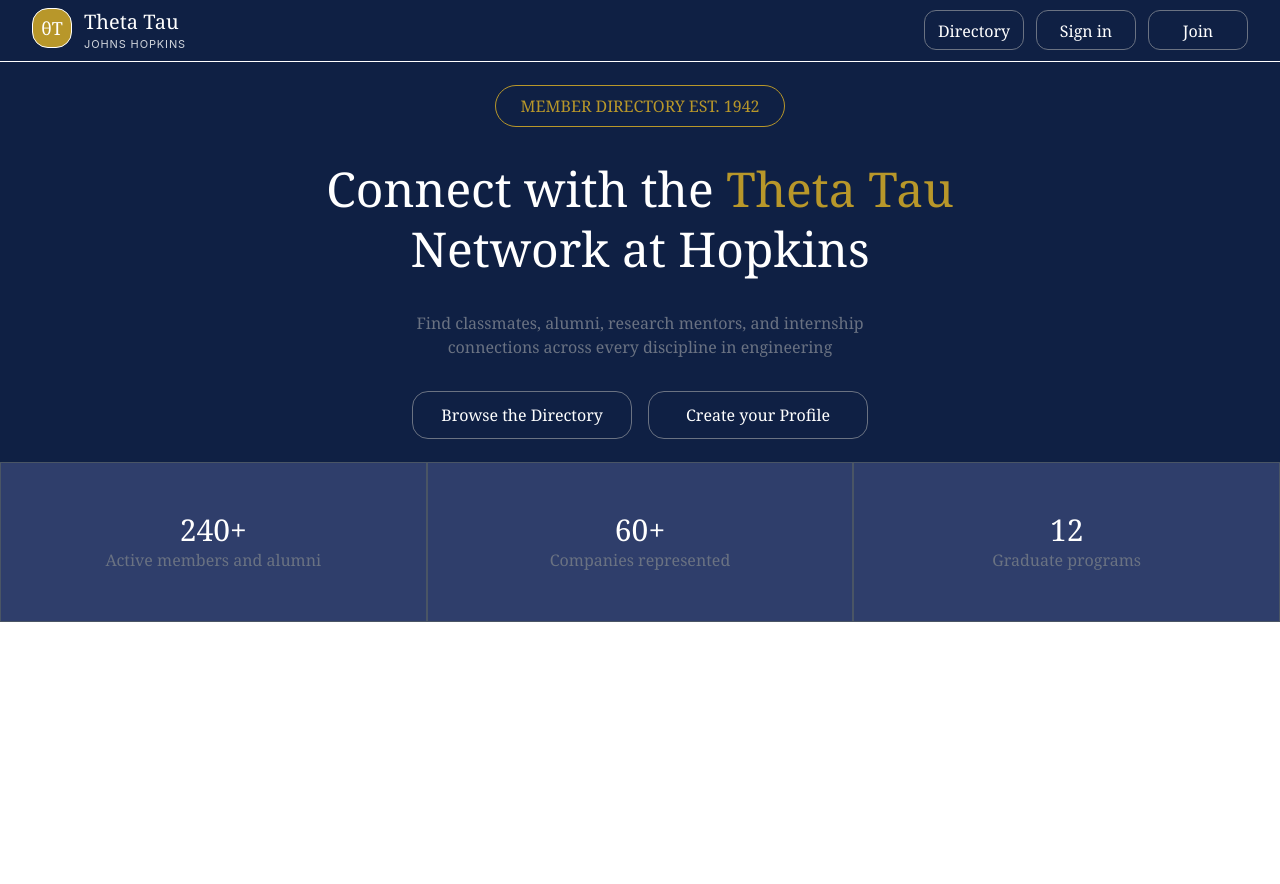
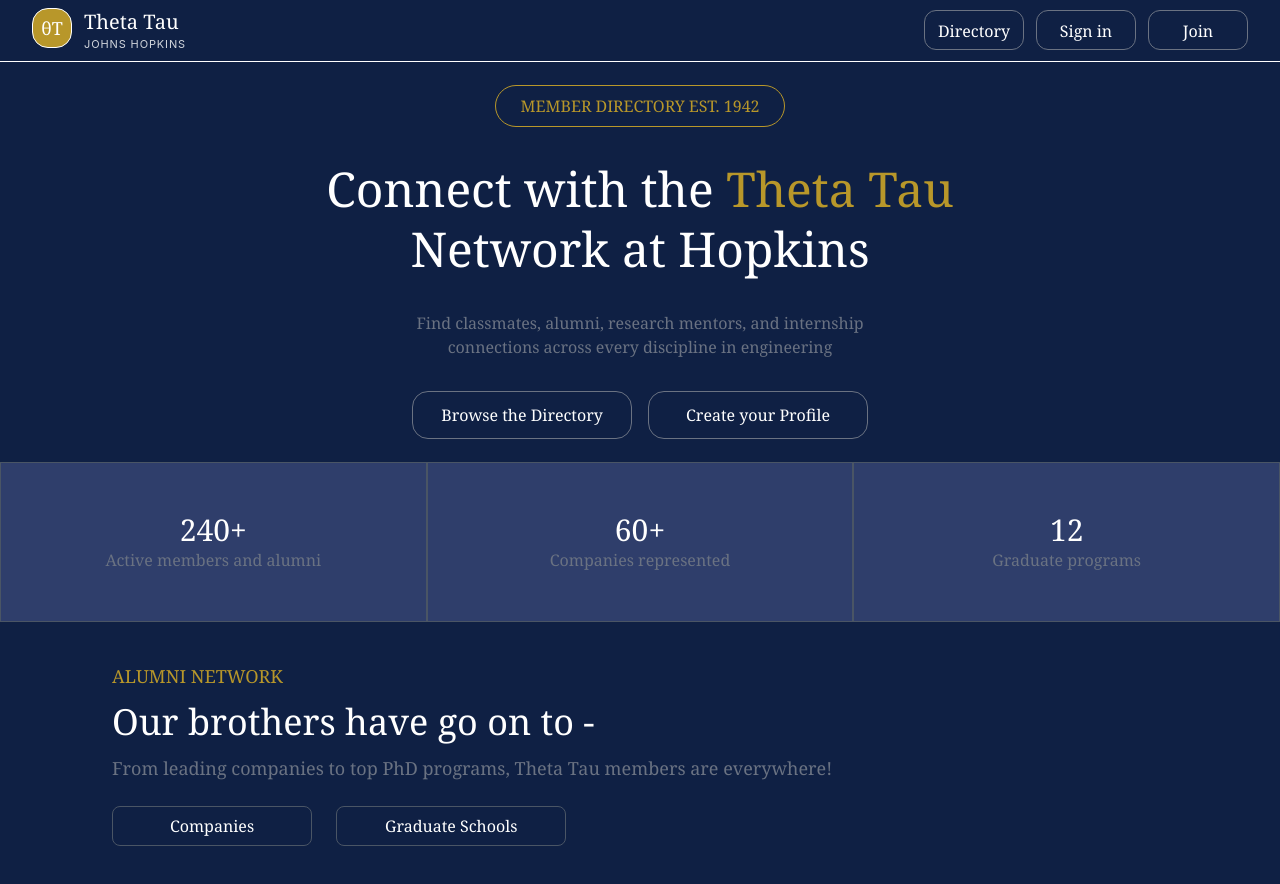
Before and after one commit to kwokrk145/pd-directory, a React (Vite) app in the folder frontend/: page / in a window 1280 px wide. Shown: the top 884 px of the page. Before the commit the page ends 800 px from the top, so only its background shows below. Built offline with nearby package versions, Linux system fonts and the light colour scheme.

Commit message:
Started display UI where comapnies and graduate schools are shown

```diff
--- a/frontend/src/pages/home.tsx
+++ b/frontend/src/pages/home.tsx
@@ -21,12 +21,12 @@
               connections across every discipline in engineering
             </h2>
             <div className="flex flex-row items-center justify-center gap-4 font-serif text-white">
-                <div className="flex h-12 min-w-55 transition hover:bg-gray-600 cursor-pointer items-center justify-center rounded-2xl border border-gray-500 px-6 py-3 text-center">
+                <button className="flex h-12 min-w-55 transition hover:bg-gray-600 cursor-pointer items-center justify-center rounded-2xl border border-gray-500 px-6 py-3 text-center">
                     <h1>Browse the Directory</h1>
-                </div>
-                <div className="flex h-12 min-w-55 transition hover:bg-gray-600 cursor-pointer items-center justify-center rounded-2xl border border-gray-500 px-6 py-3 text-center">
+                </button>
+                <button className="flex h-12 min-w-55 transition hover:bg-gray-600 cursor-pointer items-center justify-center rounded-2xl border border-gray-500 px-6 py-3 text-center">
                     <h1>Create your Profile</h1>
-                </div>
+                </button>
 
             </div>
 
@@ -60,6 +60,28 @@
         </div>
 
       </section>
+      <section className="bg-[#0F2044] px-16 flex flex-col h-[60vh] gap-3 items-start">
+        <h1 className="text-lg font-serif text-[#B8972A] px-12 pt-10">
+            ALUMNI NETWORK
+        </h1>
+        <h1 className="text-4xl font-serif font-white px-12 text-white">
+            Our brothers have go on to -
+        </h1>
+        <h1 className="text-lg px-12 text-gray-500 font-serif">
+            From leading companies to top PhD programs, Theta Tau members are everywhere!
+        </h1>
+        <div className="flex flex-row gap-6 px-12 pt-3 font-serif text-white">
+            <button className="px-12 h-10 min-w-50 cursor-pointer border transition hover:bg-gray-600 border-gray-600 rounded-lg">
+                <h1>Companies</h1>
+            </button>
+            <button className="px-12 h-10 min-w-50 cursor-pointer border transition hover:bg-gray-600 border-gray-600 rounded-lg">
+                <h1>Graduate Schools</h1>
+            </button>
+
+        </div>
+
+
+      </section>
     </div>
   );
 };
```
